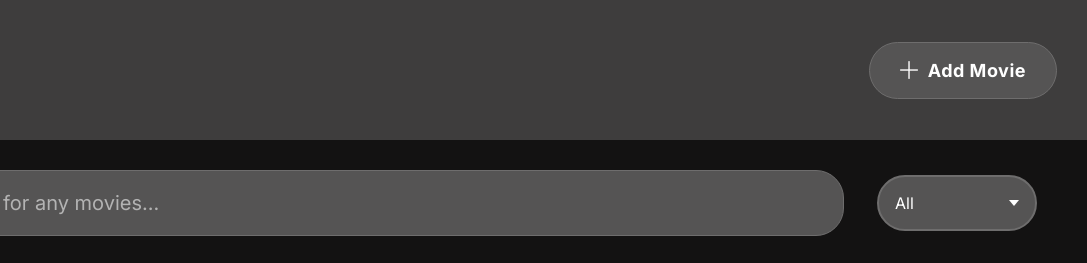
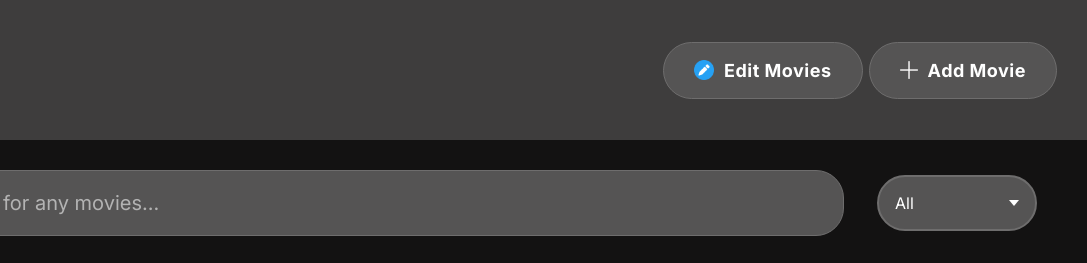
Before and after one commit to GohJerrill/DEVOPS_Project_CineMEI, a website: page public/Index.html in a window 1280 px wide. Shown: the top 263 px of the page, 193-1280 px from the left. Drawn offline with nearby package versions, Linux system fonts and the light colour scheme; no server answers.

Commit message:
Added the Edit Buttons and removing the edit from the movies card
I have removed the edit icon from the movie cards and I have added a edit button on the nav bar to access the update.html - 18 November 2025

```diff
--- a/public/Index.html
+++ b/public/Index.html
@@ -22,6 +22,16 @@
     <!-- Navbar + Into baby -->
     <div class='navbar'>
         <img class="Logo" src= ./images/Logo2.png alt="" />
+
+
+        <a class = "HREF" href = "update.html">
+            <button class="Edit_Movie_Button">
+                <div class="flex">
+                    <img class="Edit" src="./images/edit_icon.png" alt="" />
+                    <p class="button_Text">Edit Movies</p>
+                </div>
+            </button>
+        </a>
 
         <button class="Add_Movie_Button">
             <div class="flex">
--- a/public/css/Homepage.css
+++ b/public/css/Homepage.css
@@ -42,6 +42,25 @@ body {
     transform: scale(1.03);
 }
 
+.Edit_Movie_Button {
+    display: flex;
+    align-items: center;
+    justify-content: center;
+    gap: 10px;
+    background-color: #555454;
+    border: 1.5px solid #6E6D6D;
+    border-radius: 50px;
+    padding: 17px 30px;
+    cursor: pointer;
+    transition: all 0.3s ease;
+}
+
+.Edit_Movie_Button:hover {
+    background-color: #6E6D6D;
+    transform: scale(1.03);
+
+}
+
 .flex {
     display: flex;
     align-items: center;
@@ -52,6 +71,11 @@ body {
 .Add {
     height: 18px;
     width: 18px;
+}
+
+.Edit {
+    height:20px;
+    width:20px;
 }
 
 .button_Text {
@@ -479,6 +503,11 @@ body {
     opacity: 0.9;
 }
 
+.HREF {
+    outline: none;
+    text-decoration: none;
+}
+
 /* Overlay setup */
 .overlay {
     position: absolute;
@@ -617,6 +646,10 @@ body {
         padding: 0px 50px 0px 50px;
     }
 
+    .Edit_Movie_Button {
+        margin-left: 100vh;
+    }
+
 }
 
 
@@ -635,6 +668,10 @@ body {
         padding: 0px 30px 0px 30px;
     }
 
+    .Edit_Movie_Button {
+        margin-left: 90vh;
+    }
+
 }
 
 @media (min-width: 1366px) {
@@ -650,6 +687,11 @@ body {
     .navbar {
         padding: 0px 30px 0px 30px;
     }
+
+    .Edit_Movie_Button {
+        margin-left: 100vh;
+    }
+
 
 }
 
@@ -667,4 +709,8 @@ body {
         padding: 0px 30px 0px 30px;
     }
 
+    .Edit_Movie_Button {
+        margin-left: 135vh;
+    }
+
 }
--- a/public/js/Homepage.js
+++ b/public/js/Homepage.js
@@ -32,9 +32,8 @@ function RenderMovie(Movies) {
         Container.innerHTML += `
 
         <div class="box">
-            <img class="edit-icon" src="./images/edit_icon.png" alt="Edit">
             <div class="box-img">
-            <img src="./images/${M.Image}" alt="">
+            <img src="${M.Image}" alt="">
             </div>
             <div class="overlay">
             <h3 class="overlay-title">${M.Title}</h3>
```
